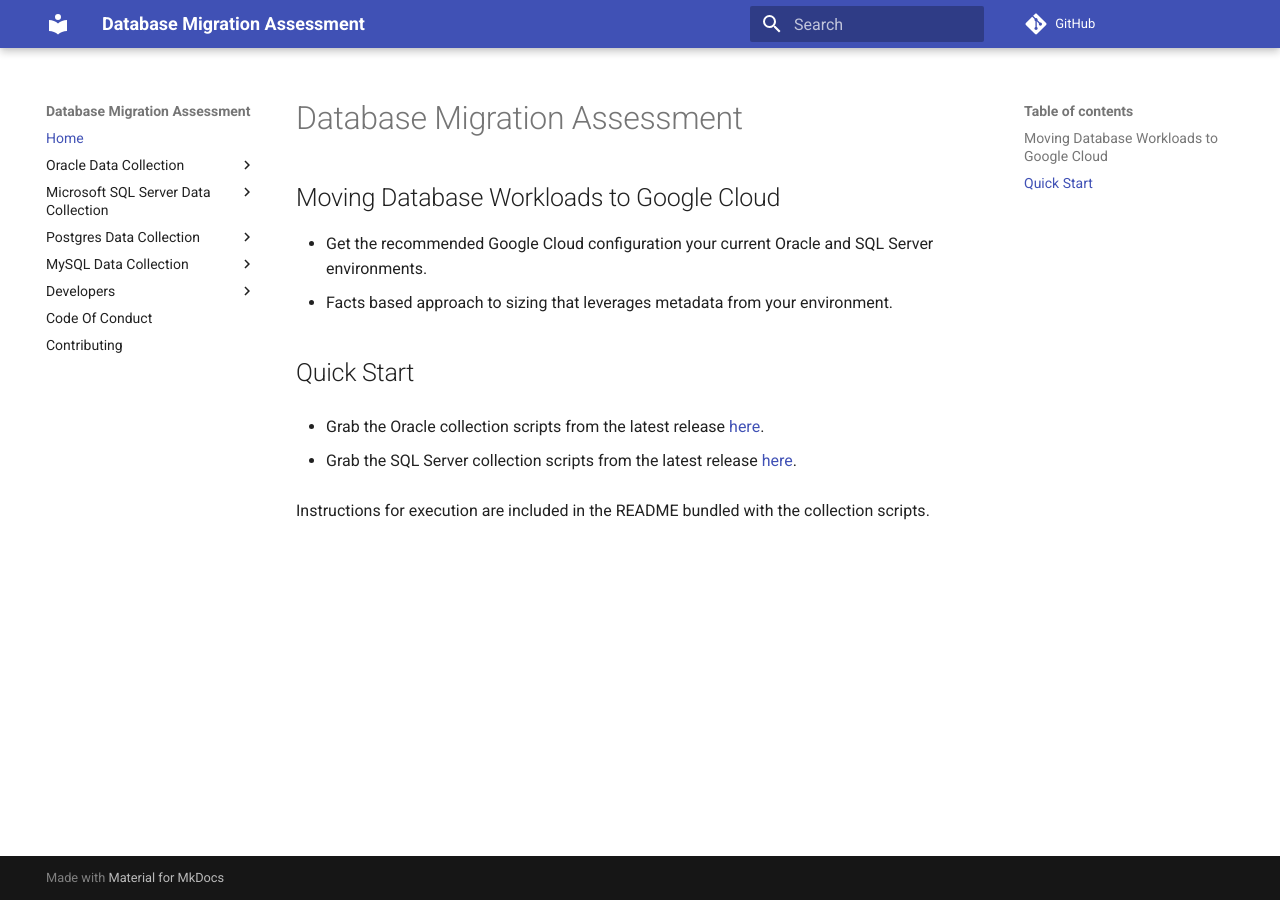
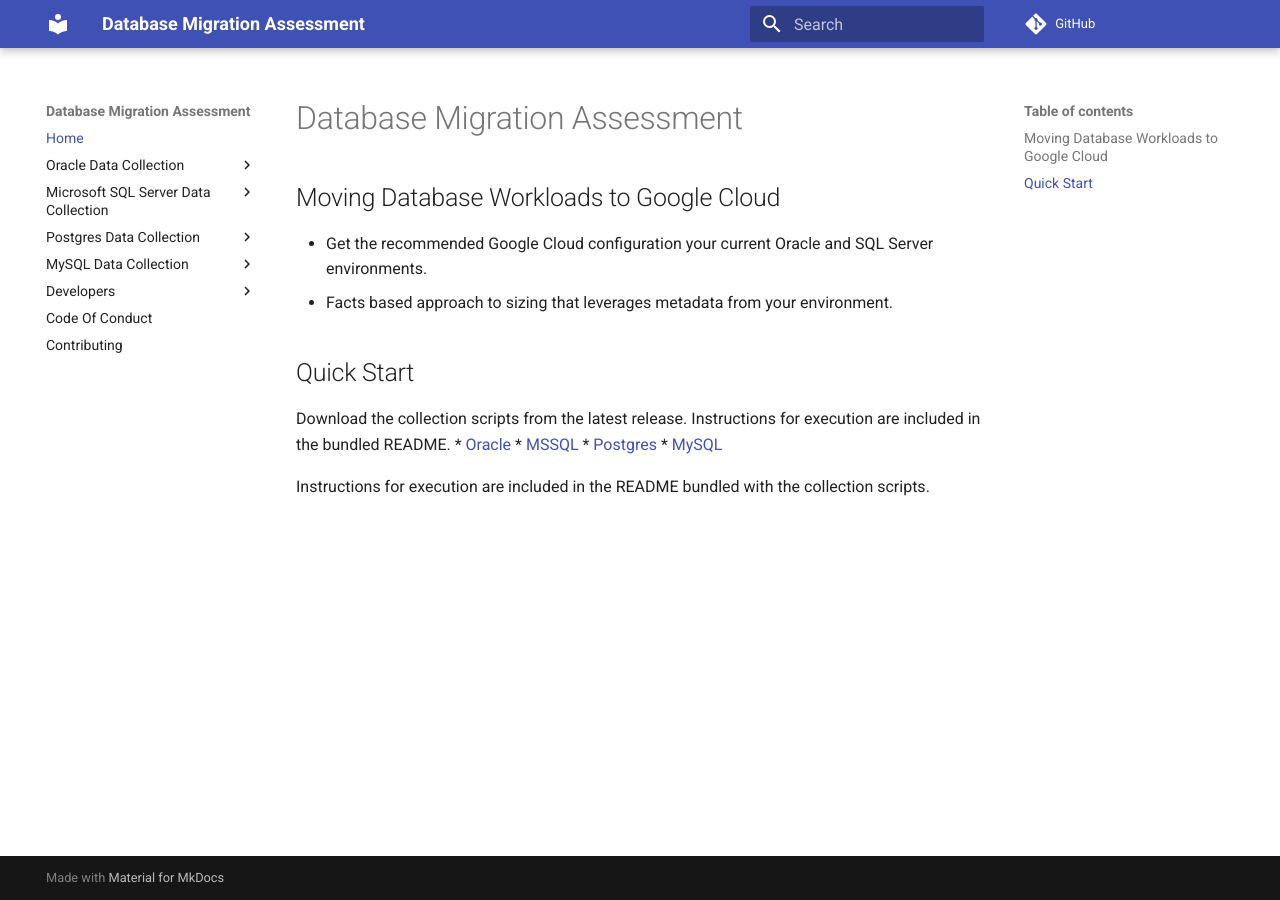
Before and after one commit to GoogleCloudPlatform/database-assessment, an MkDocs documentation site: the page built from docs/index.md, in a window 1280 px wide. Built offline with MkDocs 1.6.1 and Material for MkDocs 9.7.7, drawn with Linux system fonts in a browser that asks for light colours; comment, search, counter and statistics services are not loaded.

Commit message:
chore: updated `README` (#371)
* chore: updated `README`

Signed-off-by: Cody Fincher <204685+cofin@users.noreply.github.com>

* chore: doc updates

* feat:  documentation updates

* docs: additional tweaks

---------

Signed-off-by: Cody Fincher <204685+cofin@users.noreply.github.com>

```diff
--- a/docs/index.md
+++ b/docs/index.md
@@ -2,15 +2,15 @@
 
 ## Moving Database Workloads to Google Cloud
 
-- Get the recommended Google Cloud configuration your current Oracle and SQL Server environments.
-- Facts based approach to sizing that leverages metadata from your environment.
+* Get the recommended Google Cloud configuration your current Oracle and SQL Server environments.
+* Facts based approach to sizing that leverages metadata from your environment.
 
 ## Quick Start
 
-- Grab the Oracle collection scripts from the latest release [here](https://github.com/GoogleCloudPlatform/database-assessment/releases/latest/download/db-migration-assessment-collection-scripts-oracle.zip).
-
-
-- Grab the SQL Server collection scripts from the latest release [here](https://github.com/GoogleCloudPlatform/database-assessment/releases/latest/download/db-migration-assessment-collection-scripts-sqlserver.zip).
-
+Download the collection scripts from the latest release. Instructions for execution are included in the bundled README.
+* [Oracle](https://github.com/GoogleCloudPlatform/database-assessment/releases/latest/download/db-migration-assessment-collection-scripts-oracle.zip)
+* [MSSQL](https://github.com/GoogleCloudPlatform/database-assessment/releases/latest/download/db-migration-assessment-collection-scripts-sqlserver.zip)
+* [Postgres](https://github.com/GoogleCloudPlatform/database-assessment/releases/latest/download/db-migration-assessment-collection-scripts-postgres.zip)
+* [MySQL](https://github.com/GoogleCloudPlatform/database-assessment/releases/latest/download/db-migration-assessment-collection-scripts-mysql.zip)
 
 Instructions for execution are included in the README bundled with the collection scripts.
```
Also changed, not shown: README.md (+14 -9 lines), docs/user_guide/oracle/collection_masker.md (+3 -2 lines).
